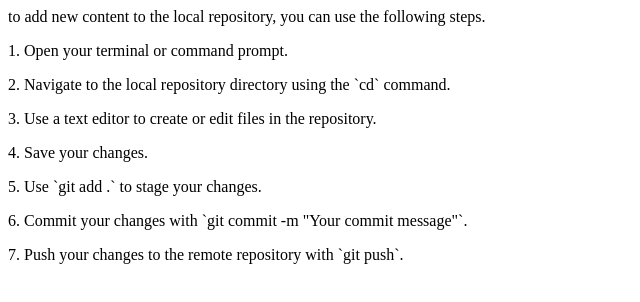
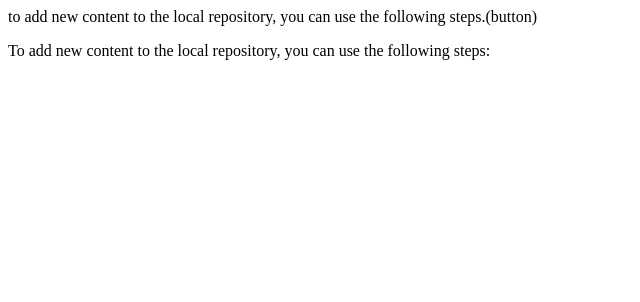
Before and after one commit to saikrishnareddynagireddy/local_repo, a plain HTML site: page index.html in a window 1280 px wide. Shown: the whole page, without its empty margins (0-640 px from the left). Drawn offline with Linux system fonts and the light colour scheme.

Commit message:
modified paragraph..and added a button

```diff
--- a/index.html
+++ b/index.html
@@ -6,14 +6,9 @@
     <title>Document</title>
 </head>
 <body>
-    to add new content to the local repository, you can use the following steps.
+    to add new content to the local repository, you can use the following steps.(button)
 </body>
 <body>
-    <p>1. Open your terminal or command prompt.</p>
-    <p>2. Navigate to the local repository directory using the `cd` command.</p>
-    <p>3. Use a text editor to create or edit files in the repository.</p>
-    <p>4. Save your changes.</p>
-    <p>5. Use `git add .` to stage your changes.</p>
-    <p>6. Commit your changes with `git commit -m "Your commit message"`.</p>
-    <p>7. Push your changes to the remote repository with `git push`.</p>
+    <p>To add new content to the local repository, you can use the following steps:</p>
+
 </html>
```
